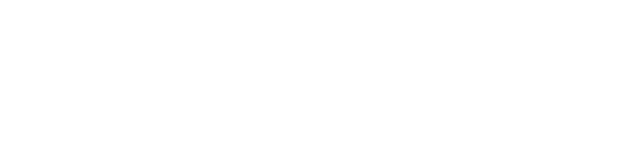
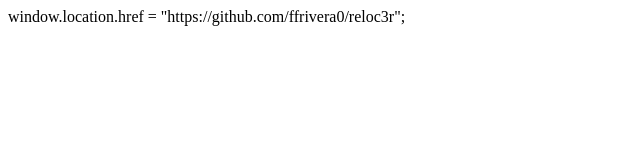
Before and after one commit to siyandong/reloc3r_demo, a plain HTML site: page reloc3r.html in a window 1280 px wide. Shown: the whole page, without its empty margins (0-640 px from the left). Drawn offline with Linux system fonts and the light colour scheme.

Commit message:
Update reloc3r.html

```diff
--- a/reloc3r.html
+++ b/reloc3r.html
@@ -1,7 +1,7 @@
 <html><head><title>Reloc3r demo test</title>
 <body>
 
-
+window.location.href = "https://github.com/ffrivera0/reloc3r";
 
 </body>
 </html>
```
